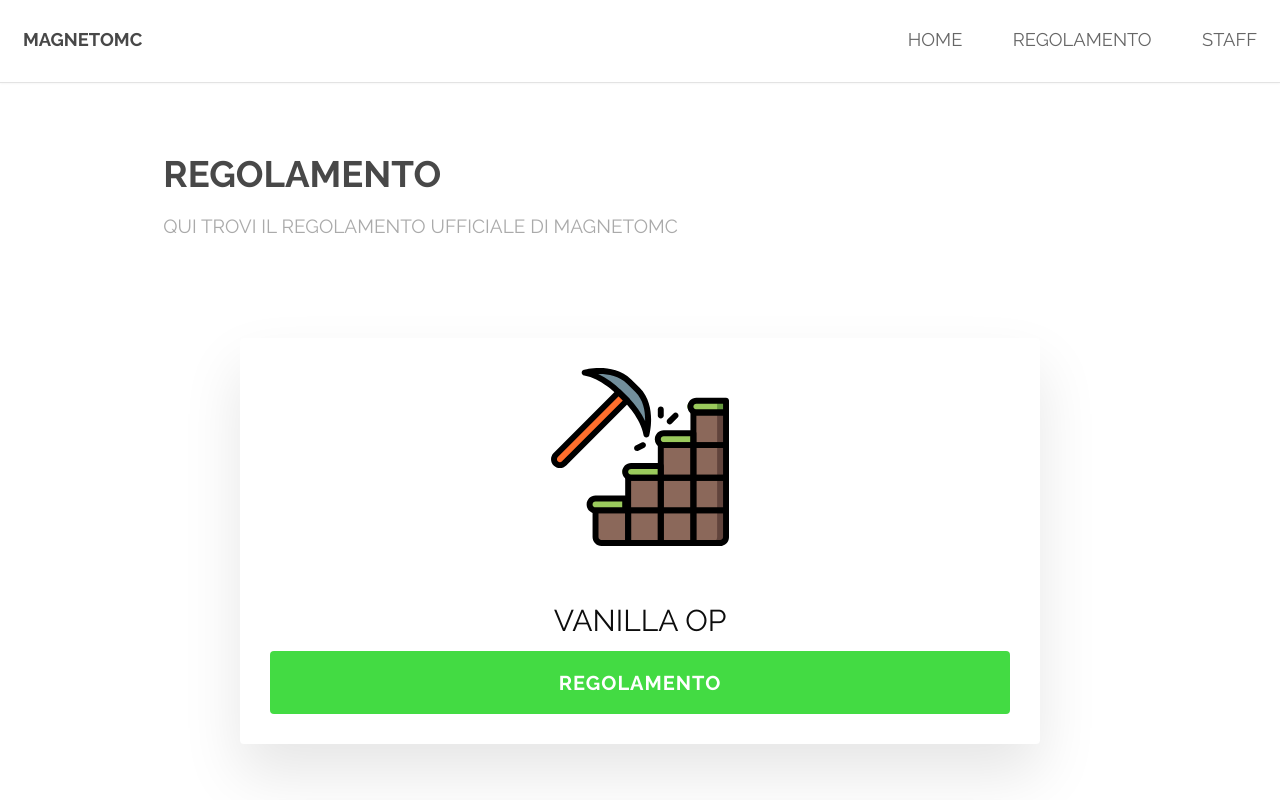
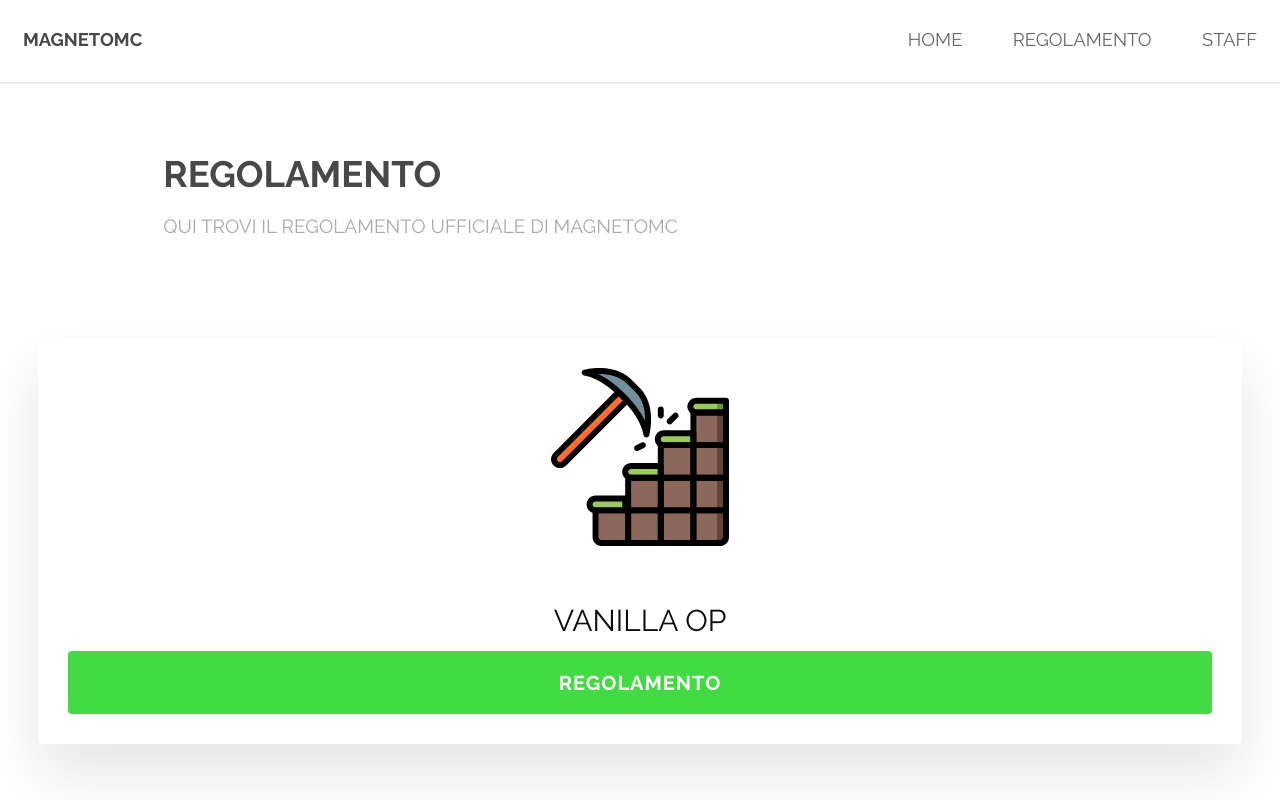
Before and after one commit to Andriy099/MagnetoMC, a plain HTML site: page regolamento.html in a window 1280 px wide. Shown: the top 800 px of the page. Drawn offline with Linux system fonts and the light colour scheme.

Commit message:
Update main.css

```diff
--- a/assets/css/main.css
+++ b/assets/css/main.css
@@ -3377,7 +3377,7 @@
 			display: grid;
 		  width: 100%;
 		  grid-gap: 1rem;
-		  grid-template-columns: repeat(auto-fit, minmax(80rem, 0fr));
+		  grid-template-columns: repeat(auto-fit, minmax(30rem, 1fr));
 		  align-items: start;
 			text-align: center;
 			justify-content: space-evenly;
```
